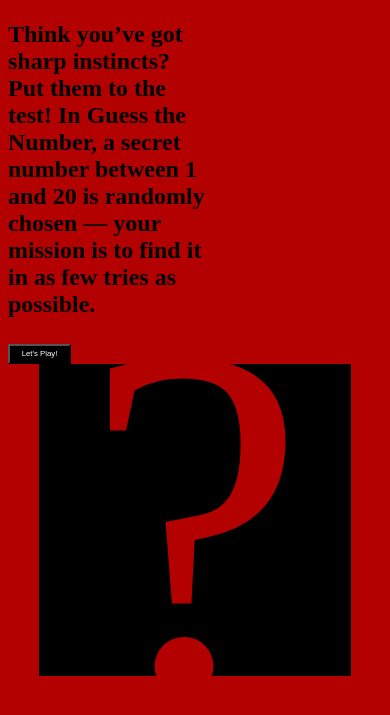
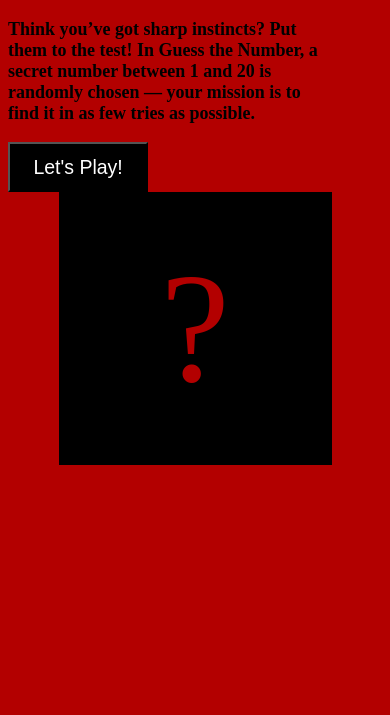
Before and after one commit to Malcom-Yingwani/Guess-The-Number, a plain HTML site: page index.html in a window 390 px wide. Shown: the part 61-776 px from the top of the page. Drawn offline with Linux system fonts and the light colour scheme.

Commit message:
Update guessingGame.css

```diff
--- a/guessingGame.css
+++ b/guessingGame.css
@@ -48,3 +48,30 @@
     0%, 50%, 100% {opacity: 1;}
     25%, 75% {opacity: 0;}
 }
+/* Mobile phones */
+@media (max-width: 600px) {
+    #gameLoop {
+        font-size: large; /* smaller text for mobile */
+        width: 95%;
+    }
+    #play {
+        font-size: 5vw;
+        padding: 3vw 6vw;
+    }
+    #gameIcon {
+        font-size: 40vw;
+        width: 70vw;
+        height: 70vw;
+    }
+}
+
+/* Larger desktops */
+@media (min-width: 1200px) {
+    #gameLoop {
+        font-size: xx-large;
+    }
+    #play {
+        font-size: 1.5rem;
+        padding: 1rem 2rem;
+    }
+}
```
